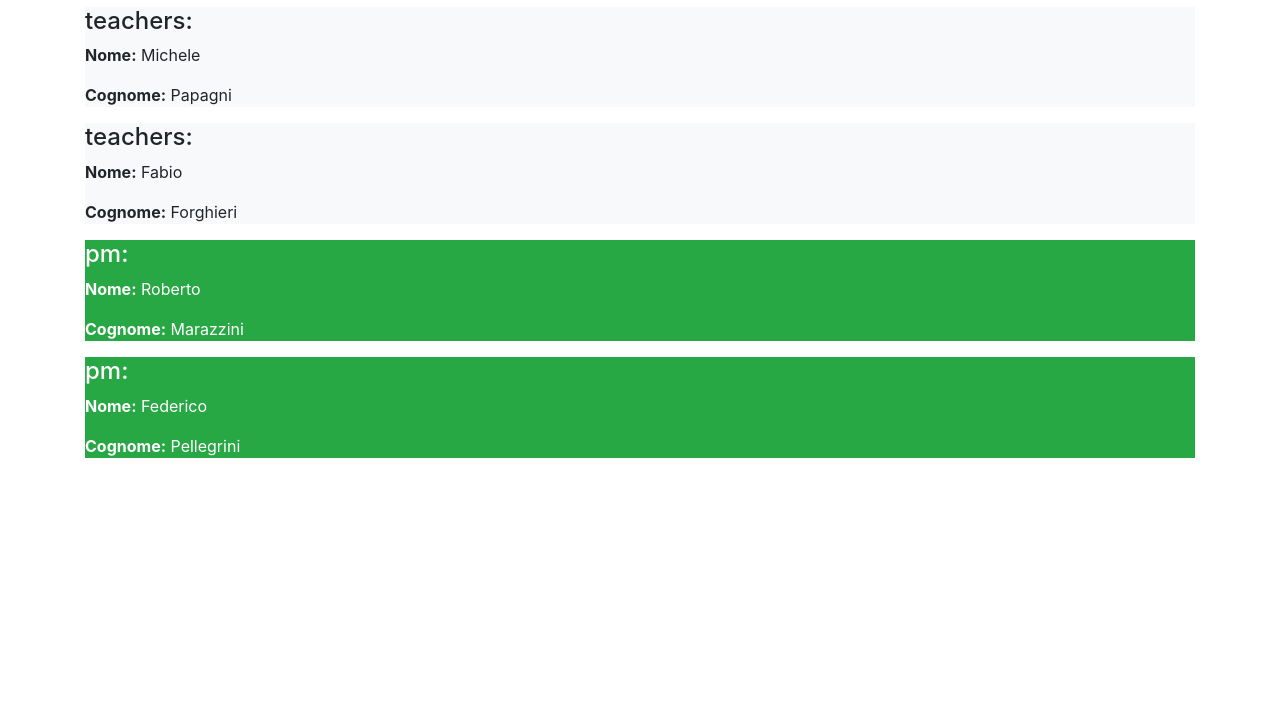
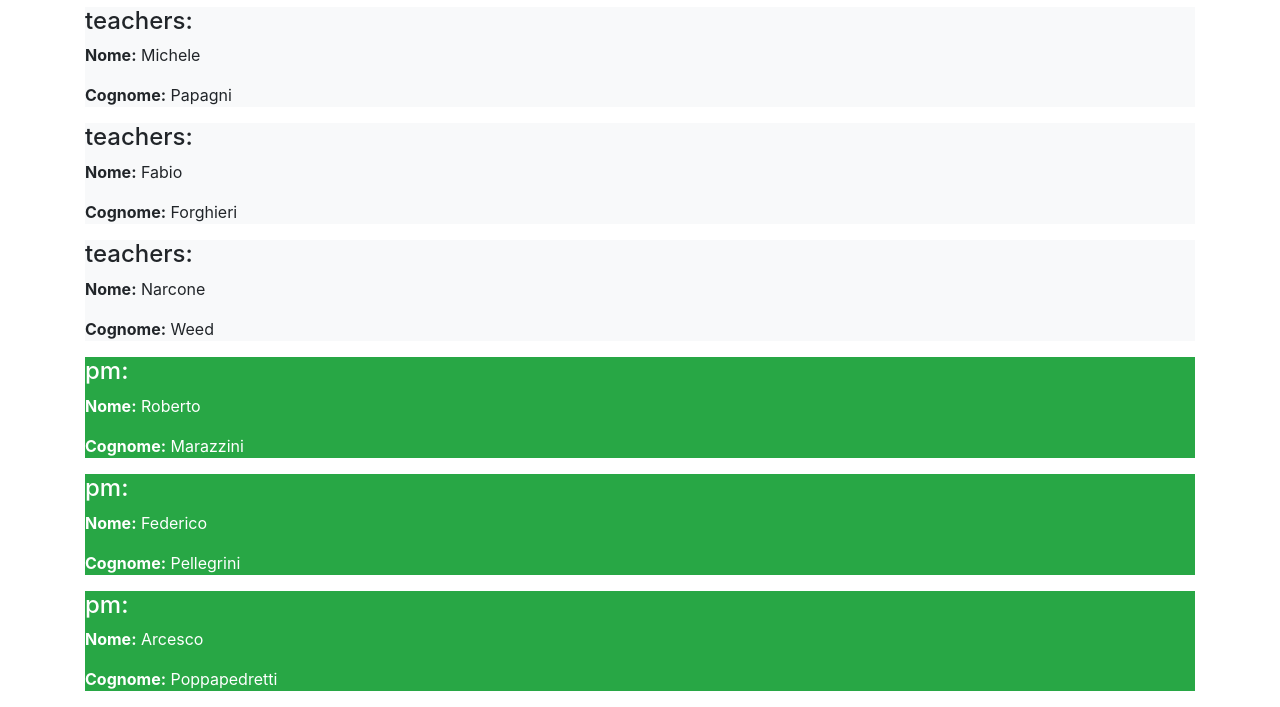
Before and after one commit to Jonathan-Ultini/php-snacks-b1, a PHP site: page / in a window 1280 px wide. Shown: the part 1433-2140 px from the top of the page. Before the commit the page ends 1891 px from the top, so only its background shows below. Run offline with PHP 8.4, Linux system fonts and the light colour scheme.

Commit message:
test ad list

```diff
--- a/index.php
+++ b/index.php
@@ -32,6 +32,10 @@ $db = [
     [
       'name' => 'Fabio',
       'lastname' => 'Forghieri'
+    ],
+    [
+      'name' => 'Narcone',
+      'lastname' => 'Weed'
     ]
   ],
   'pm' => [
@@ -42,6 +46,10 @@ $db = [
     [
       'name' => 'Federico',
       'lastname' => 'Pellegrini'
+    ],
+    [
+      'name' => 'Arcesco',
+      'lastname' => 'Poppapedretti'
     ]
   ]
 ];
```
